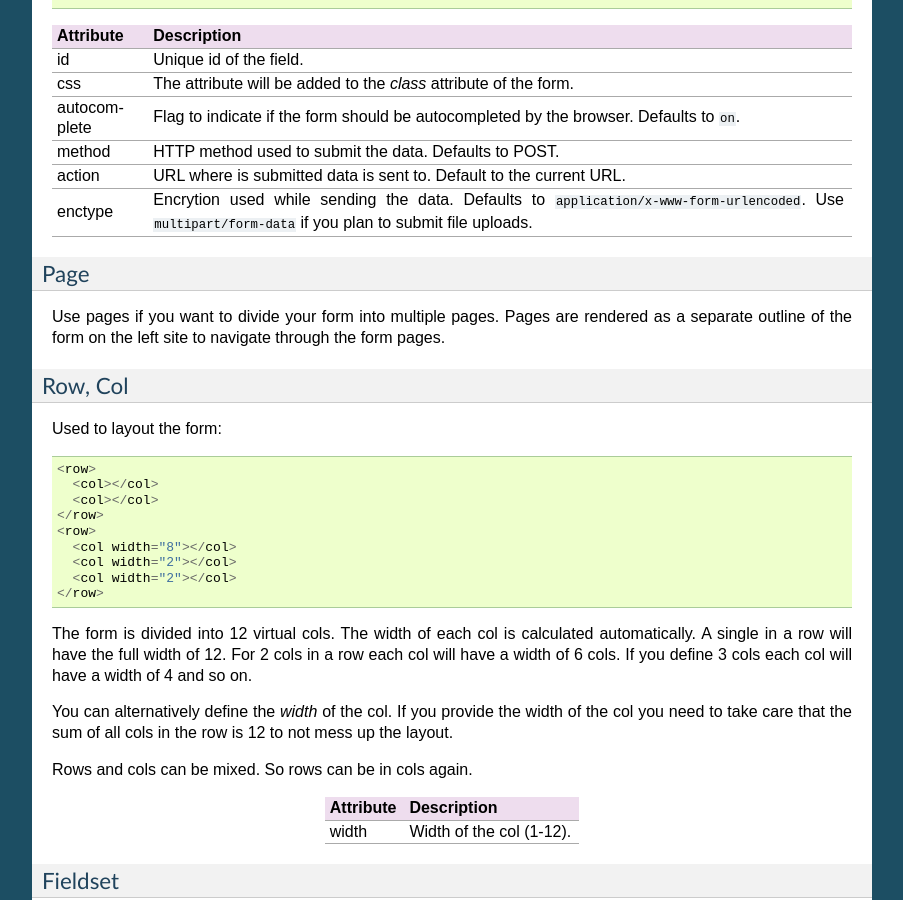
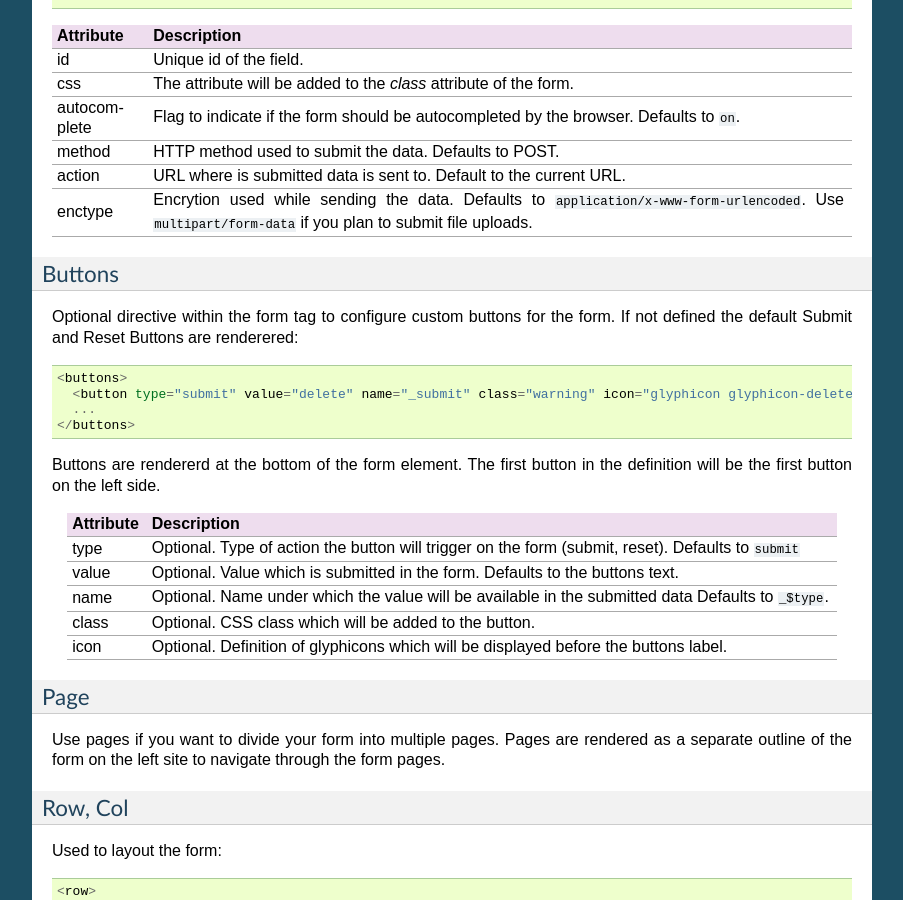
Before and after one commit to ringo-framework/formbar, a Sphinx documentation site: the page built from docs/source/config.rst, in a window 1280 px wide and 900 px high, scrolled down 5298 px. Shown: the whole window, without its empty margins (198-1101 px from the left). Built offline with Sphinx 7.4.7, drawn with Linux system fonts in a browser that asks for light colours; formulas are drawn with MathJax 3.

Commit message:
Added documentation on the buttons directive.

```diff
--- a/docs/source/config.rst
+++ b/docs/source/config.rst
@@ -326,6 +326,29 @@ action         URL where is submitted data is sent to. Default to the current UR
 enctype        Encrytion used while sending the data. Defaults to ``application/x-www-form-urlencoded``. Use ``multipart/form-data`` if you plan to submit file uploads.
 ============   ===========
 
+Buttons
+-------
+Optional directive within the form tag to configure custom buttons for the
+form. If not defined the default Submit and Reset Buttons are renderered::
+
+        <buttons>
+          <button type="submit" value="delete" name="_submit" class="warning" icon="glyphicon glyphicon-delete">Delete</button>
+          ...
+        </buttons>
+
+Buttons are rendererd at the bottom of the form element.
+The first button in the definition will be the first button on the left side.
+
+============   ===========
+Attribute      Description
+============   ===========
+type           Optional. Type of action the button will trigger on the form (submit, reset). Defaults to ``submit``
+value          Optional. Value which is submitted in the form. Defaults to the buttons text.
+name           Optional. Name under which the value will be available in the submitted data Defaults to ``_$type``.
+class          Optional. CSS class which will be added to the button.
+icon           Optional. Definition of glyphicons which will be displayed before the buttons label.
+============   ===========
+
 Page
 ----
 Use pages if you want to divide your form into multiple pages. Pages are
```
